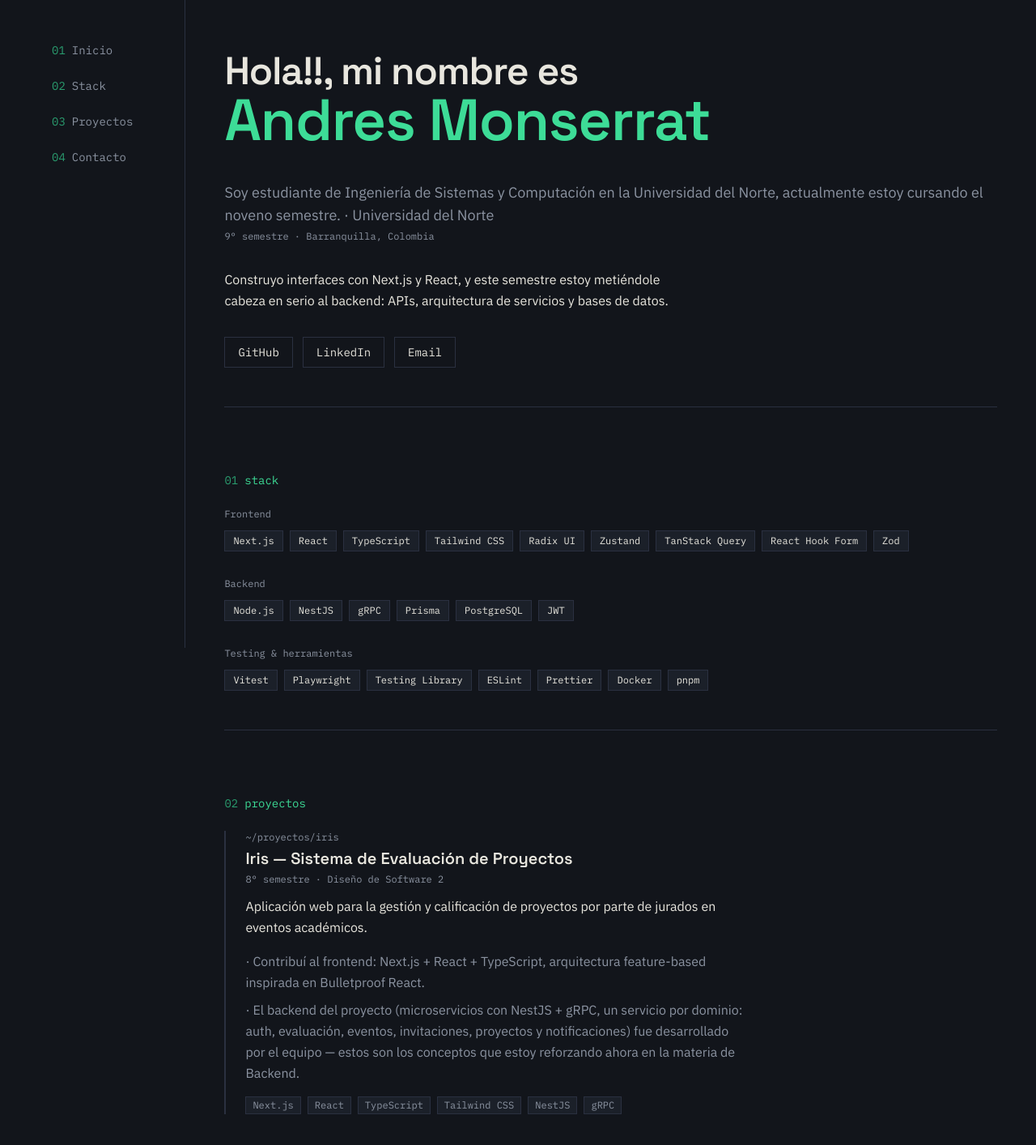
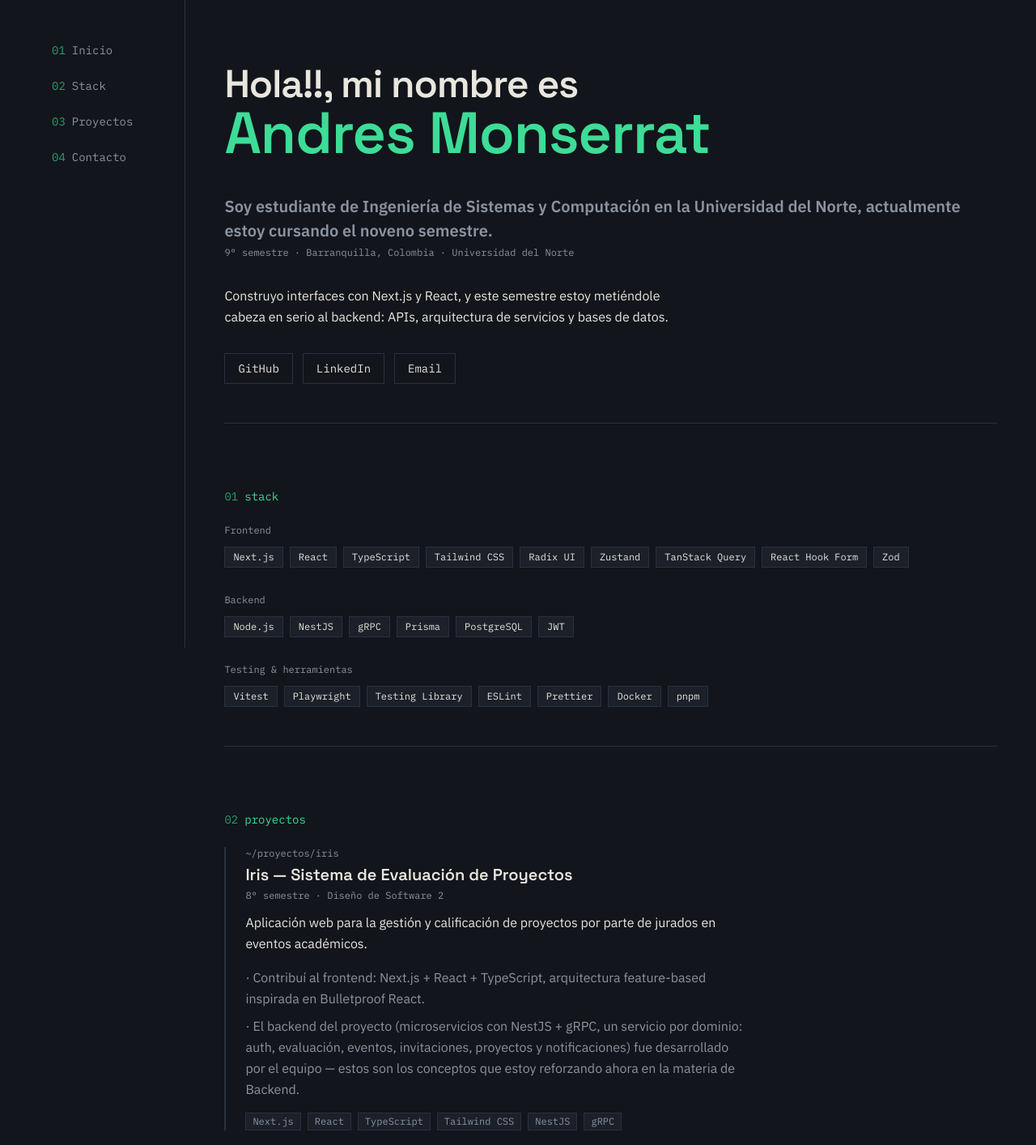
Before and after one commit to AndresMonserrat/portafolio, a Next.js app: page / in a window 1280 px wide. Shown: the top 1414 px of the page at 81% size. Built offline with nearby package versions, Linux system fonts and the light colour scheme.

Commit message:
updating all animation module and fixing components

```diff
--- a/app/page.tsx
+++ b/app/page.tsx
@@ -3,28 +3,32 @@ import Hero from "@/components/Hero";
 import Stack from "@/components/Stack";
 import Projects from "@/components/Projects";
 import Contact from "@/components/Contact";
+import AnimatedSection from "@/components/animation/AnimatedSection";
 
 export default function Home() {
-  return <>
-    <div className=" flex max-w-full flex-col lg:flex-row justify-between">
+  return (
+    <div className="flex max-w-full flex-col justify-between lg:flex-row">
       <Sidebar />
 
       <main className="flex-1 px-6 py-10 lg:px-12 lg:py-16">
         <div className="space-y-16 lg:space-y-20">
-          <div className="border-b border-panel-border pb-12">
+          <AnimatedSection className="border-b border-panel-border pb-12">
             <Hero />
-          </div>
-          <div className="border-b border-panel-border pb-12">
+          </AnimatedSection>
+
+          <AnimatedSection className="border-b border-panel-border pb-12">
             <Stack />
-          </div>
-          <div className="border-b border-panel-border pb-12">
+          </AnimatedSection>
+
+          <AnimatedSection className="border-b border-panel-border pb-12">
             <Projects />
-          </div>
-          <div>
+          </AnimatedSection>
+
+          <AnimatedSection>
             <Contact />
-          </div>
+          </AnimatedSection>
         </div>
       </main>
     </div>
-    </>
+  );
 }
--- a/components/Hero.tsx
+++ b/components/Hero.tsx
@@ -1,4 +1,7 @@
 import { profile } from "@/lib/data";
+import AnimatedText from "./animation/AnimatedText";
+import AnimatedAnchor from "./animation/AnimatedAnchor";
+
 
 export default function Hero() {
   const hasLinkedin = profile.links.linkedin.length > 0;
@@ -6,60 +9,55 @@ export default function Hero() {
   const hasCv = profile.links.cv.length > 0;
   return (
     <header id="inicio" className="scroll-mt-24 lg:scroll-mt-10 gap-1000000 ">
-      <h1 className="">
-        <span className="mt-4 font-display text-5xl font-semibold tracking-tight text-foreground">
-          <p>{profile.status[0]}</p>
-          <p className="text-accent text-7xl">{profile.status[1]}</p>
-        </span>
-      </h1>
+      <div className="mt-4 font-display text-5xl font-semibold tracking-tight text-foreground">
+        <AnimatedText
+
+        > {profile.status[0]}</AnimatedText>
+
+        <AnimatedText className="text-accent text-7xl" delay={0.3}>
+          {profile.status[1]}
+        </AnimatedText>
+      </div>
       <div id="divContentLinks" className="mt-[5vh]">
-        <p className="mt-2 text-lg text-muted">
-          {profile.role} · {profile.university}
+        <p  className="mt-2 text-[1.25rem] text-shadow-white font-semibold text-muted">
+          {profile.role}
         </p>
         <p className="mt-1 font-mono text-xs text-muted">
-          {profile.semester} · {profile.location}
+          {profile.semester} · {profile.location} · {profile.university}
         </p>
         <p className="mt-8 max-w-xl leading-relaxed text-foreground">
           {profile.intro}
         </p>
         <div className="mt-8 flex flex-wrap gap-3">
-          <a
+          <AnimatedAnchor
             href={profile.links.github}
-            target="_blank"
-            rel="noopener noreferrer"
             className="border border-panel-border px-4 py-2 font-mono text-sm text-foreground transition-colors hover:border-accent hover:text-accent"
           >
             GitHub
-          </a>
+          </AnimatedAnchor  >
           {hasLinkedin && (
-            <a
+            <AnimatedAnchor
               href={profile.links.linkedin}
-              target="_blank"
-              rel="noopener noreferrer"
               className="border border-panel-border px-4 py-2 font-mono text-sm text-foreground transition-colors hover:border-accent hover:text-accent"
             >
               LinkedIn
-            </a>
+            </AnimatedAnchor>
           )}
           {hasEmail && (
-            <a
+            <AnimatedAnchor
               href={`mailto:${profile.links.email}`}
-              target="_blank"
-              rel="noopener noreferrer"
               className="border border-panel-border px-4 py-2 font-mono text-sm text-foreground transition-colors hover:border-accent hover:text-accent"
             >
               Email
-            </a>
+            </AnimatedAnchor>
           )}
           {hasCv && (
-            <a
+            <AnimatedAnchor
               href={profile.links.cv}
-              target="_blank"
-              rel="noopener noreferrer"
               className="border border-panel-border px-4 py-2 font-mono text-sm text-foreground transition-colors hover:border-accent hover:text-accent"
             >
               CV
-            </a>
+            </AnimatedAnchor>
           )}
         </div>
       </div>
--- a/components/Sidebar.tsx
+++ b/components/Sidebar.tsx
@@ -1,6 +1,7 @@
 import { nav } from "@/lib/data";
 
 export default function Sidebar() {
+
   return (
     <aside className="border-b border-panel-border lg:sticky lg:top-0 lg:h-screen lg:border-b-0 lg:border-r lg:px-[5vw] lg:py-[5vh]">
       <nav
--- /dev/null
+++ b/components/animation/AnimatedAnchor.tsx
@@ -0,0 +1,30 @@
+'use client';
+
+import {framerMotion} from "@/lib/imports";
+import type { ReactNode } from "react";
+
+type AnimatedAnchorProps = {
+  children: ReactNode;
+  className?: string;
+  href: string;
+};
+
+export default function AnimatedAnchor({
+  children,
+  className,
+  href,
+}: AnimatedAnchorProps) {
+  return (
+    <framerMotion.a
+      className={className}
+      href={href}
+      target="_blank"
+      rel="noopener noreferrer"
+      whileHover={{ scale: 1.05, transition: { duration: 0.2 } }}
+      viewport={{ once: true, amount: 0.55 }}
+      transition={{ duration: 0.1, ease: "backInOut" }}
+    >
+      {children}
+    </framerMotion.a>
+  );
+}
--- /dev/null
+++ b/components/animation/AnimatedSection.tsx
@@ -0,0 +1,26 @@
+"use client";
+
+import {framerMotion} from "@/lib/imports";
+import type { ReactNode } from "react";
+
+type AnimatedSectionProps = {
+  children: ReactNode;
+  className?: string;
+};
+
+export default function AnimatedSection({
+  children,
+  className,
+}: AnimatedSectionProps) {
+  return (
+    <framerMotion.div
+      className={className}
+      initial={{ opacity: 0, x: 25 }}
+      whileInView={{ opacity: 1, x: 0 }}
+      viewport={{ once: false, amount: 0.5 }}
+      transition={{ duration: 0.6, ease: "easeOut" }}
+    >
+      {children}
+    </framerMotion.div>
+  );
+}
--- /dev/null
+++ b/components/animation/AnimatedText.tsx
@@ -0,0 +1,31 @@
+"use client";
+
+import { framerMotion } from "@/lib/imports";
+import type { ReactNode } from "react";
+
+type AnimatedTextProps = {
+  children: ReactNode;
+  className?: string;
+  delay?: number;
+};
+
+export default function AnimatedText({
+  children,
+  className,
+  delay = 0,
+}: AnimatedTextProps) {
+  return (
+    <framerMotion.p
+      className={className}
+      initial={{ opacity: 0, x: 20 }}
+      animate={{ opacity: 1, x: 0 }}
+      transition={{
+        duration: 0.8,
+        delay,
+        ease: "easeInOut",
+      }}
+    >
+      {children}
+    </framerMotion.p>
+  );
+}
--- /dev/null
+++ b/lib/imports.ts
@@ -0,0 +1,4 @@
+import { motion } from "framer-motion";
+
+
+export const framerMotion = motion;
--- a/package.json
+++ b/package.json
@@ -9,6 +9,7 @@
     "lint": "eslint"
   },
   "dependencies": {
+    "motion": "^13.2.0",
     "next": "16.3.4",
     "react": "19.2.8",
     "react-dom": "19.2.8"
```
Also changed, not shown: 1 other file (tests, documents, lock files or other folders).
